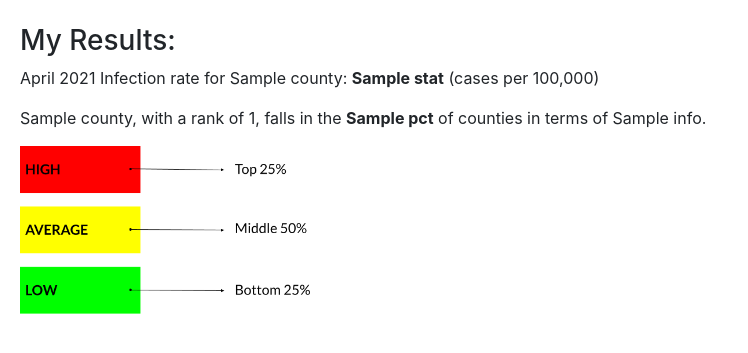
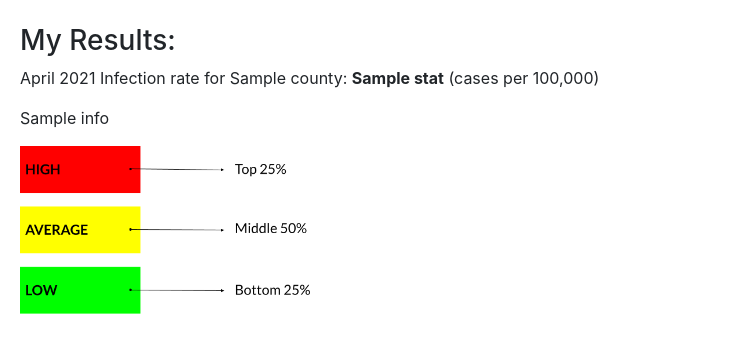
Before and after one commit to kabirmoghe/covidapp, a Flask app: template templates/result.html in a window 1280 px wide. Shown: the part 76-429 px from the top of the page, without its empty margins (0-748 px from the left). Run offline with Flask 2, Linux system fonts and the light colour scheme; the template is opened without the code that fills it: most values are stand-ins (such as "Sample title", 1, 10 or a date in 2020); some libraries are stand-ins or nearby versions.

Commit message:
tried new method of ranking

```diff
--- a/app.py
+++ b/app.py
@@ -15,8 +15,8 @@ def countyinfo():
 		county = request.form["cty"]
 		stat = covidapp.county_stats(county)
 		if len(str(stat).split()) == 1:
-			rank, pct, info = covidapp.ranker(county)
-			return render_template("result.html", county = county, stat = stat, rank = rank, pct = pct, info = info)
+			info = covidapp.ranker(county)
+			return render_template("result.html", county = county, stat = stat, info = info)
 		else:
 			return render_template("undef_result.html", stat = stat)
 	else:
--- a/covidapp.py
+++ b/covidapp.py
@@ -626,12 +626,10 @@ def ranker(county_name):
         rank = data[data['County Name']==county_name].index.values[0]
         if rank < high25pct:
             pct = 'top 25%'
-            return rank+1, pct, inf_col
         elif high25pct < rank < low25pct:
             pct = 'middle 50%'
-            return rank+1, pct, inf_col
         else:
             pct = 'bottom 25%'
-            return rank+1, pct, inf_col
+        return "With a rank of {rank}, {county_name} falls within the {pct} of counties in terms of {inf_col}.".format(rank = rank, county_name = county_name, pct = pct, inf_col = inf_col)
     else:
         return "Please Enter a Valid County Name (i.e. Orange County, CA)"
--- a/templates/result.html
+++ b/templates/result.html
@@ -13,7 +13,7 @@
 	<br>
 	<h3>My Results:</h3>
 	<p>April 2021 Infection rate for {{county}}: <strong>{{stat}}</strong> (cases per 100,000)</p>
-	<p>{{county}}, with a rank of {{rank}}, falls in the <strong>{{pct}}</strong> of counties in terms of {{info}}.</p>
+	<p>{{info}}</p>
 	<img style="max-width: 300px; height: auto;" src="{{url_for('static', filename='ratechart.png')}}" alt="Breakdown of Infection Rates and Rankings">
 	{% endblock %}
 </body>
```
